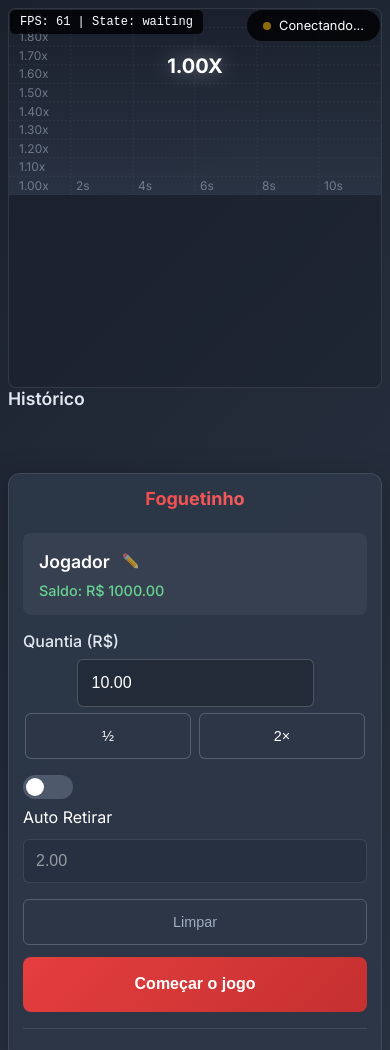
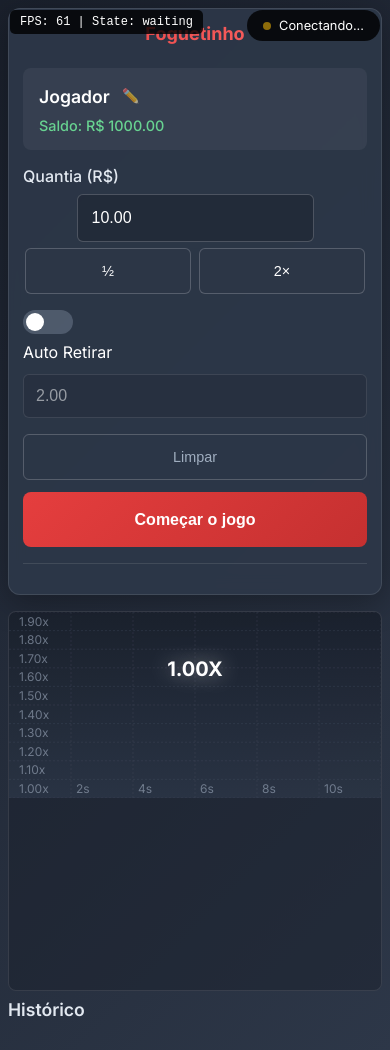
Before and after one commit to HenriqueVictorio/crash-rocket-game, a website: page client/index.html in a window 390 px wide. Shown: the top 1050 px of the page. Drawn offline with nearby package versions, Linux system fonts and the light colour scheme.

Commit message:
celular 2

```diff
--- a/client/css/mobile.css
+++ b/client/css/mobile.css
@@ -30,13 +30,16 @@
     .control-panel {
         margin: 0.75rem;
         padding: 1rem;
-        order: 2;
+        order: 1;
     }
 
     .game-area {
-        order: 1;
+        order: 2;
         padding: 0.75rem;
         margin-bottom: 0;
+        display: flex;
+        flex-direction: column;
+        gap: 0.5rem;
     }
 
     .canvas-container {
@@ -48,12 +51,15 @@
         display: none;
     }
 
-    .player-rank-card {
-        margin-top: 0.75rem;
+    .history-section {
+        order: 1;
+        margin-top: 0;
+        margin-bottom: 0;
     }
 
-    .history-section {
-        margin-top: 0;
+    .player-rank-card {
+        order: 3;
+        margin-top: 1rem;
     }
 
     .multiplier-display {
```
